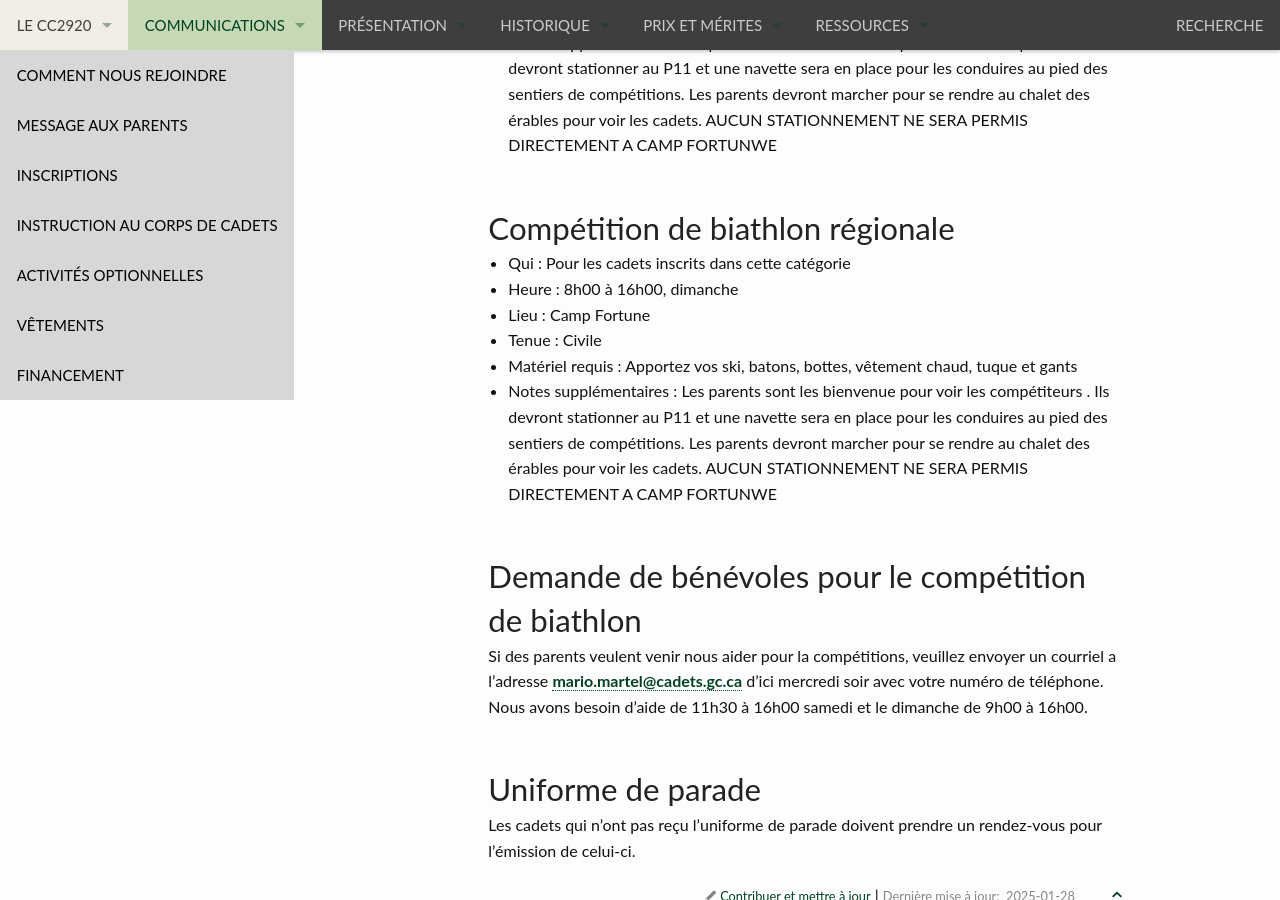
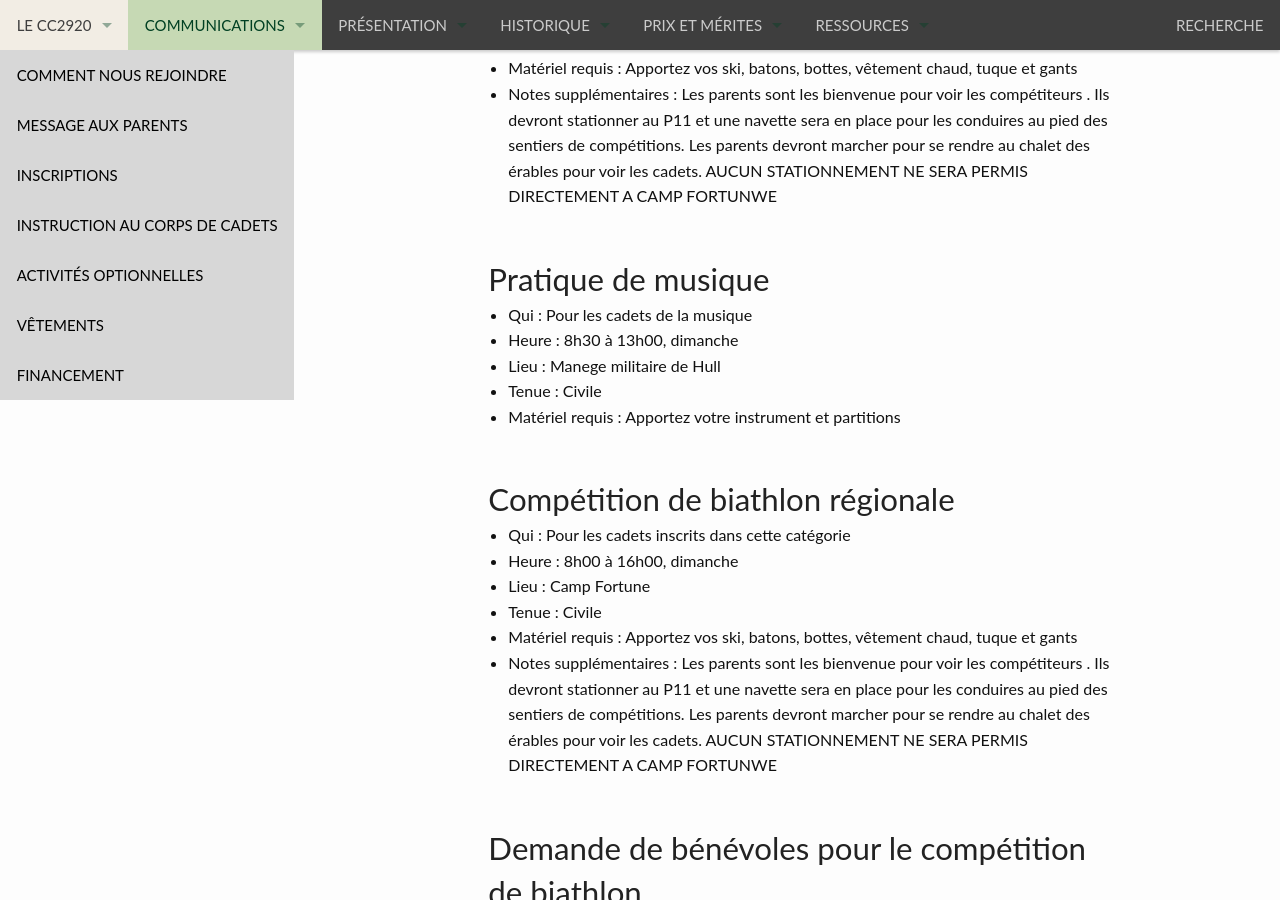
Before and after one commit to CC2920/web, a Jekyll site: the page built from _communications/messages.md, in a window 1280 px wide and 900 px high, scrolled down 2737 px. Built offline with Jekyll 4.4.1, drawn with Linux system fonts in a browser that asks for light colours; some of the changed text lies outside the part shown.

Commit message:
Update musique

```diff
--- a/_communications/messages.md
+++ b/_communications/messages.md
@@ -25,9 +25,11 @@ layout: "messages"
 - **25 janvier** : Compétition de biathlon (catégorie participation)
 - **26 janvier** : Compétition de biathlon (Compétition régionale)
 - **26 janvier** : Examen théorique pour la musique
+- **26 janvier** : Pratique de musique
 - **27 janvier** : Pratique de tir
 - **29 janvier** : Pratique du peloton de précision
 - **31 janvier** : Parade du commandant et cérémonie de la promesse
+- **2 février** : Pratique de musique
 
 
 ### Absence
@@ -91,6 +93,13 @@ Rappel du coût des différents billets:
 - Matériel requis : Apportez vos ski, batons, bottes, vêtement chaud, tuque et gants
 - Notes supplémentaires : Les parents sont les bienvenue pour voir les compétiteurs .  Ils devront stationner au P11 et une navette sera en place pour les conduires au pied des sentiers de compétitions.  Les parents devront marcher pour se rendre au chalet des érables pour voir les cadets. AUCUN STATIONNEMENT NE SERA PERMIS DIRECTEMENT A CAMP FORTUNWE
 
+## Pratique de musique
+
+- Qui :  Pour les cadets de la musique
+- Heure : 8h30 à 13h00, dimanche
+- Lieu : Manege militaire de Hull
+- Tenue : Civile
+- Matériel requis : Apportez votre instrument  et partitions
 
 ## Compétition de biathlon régionale
 
```
